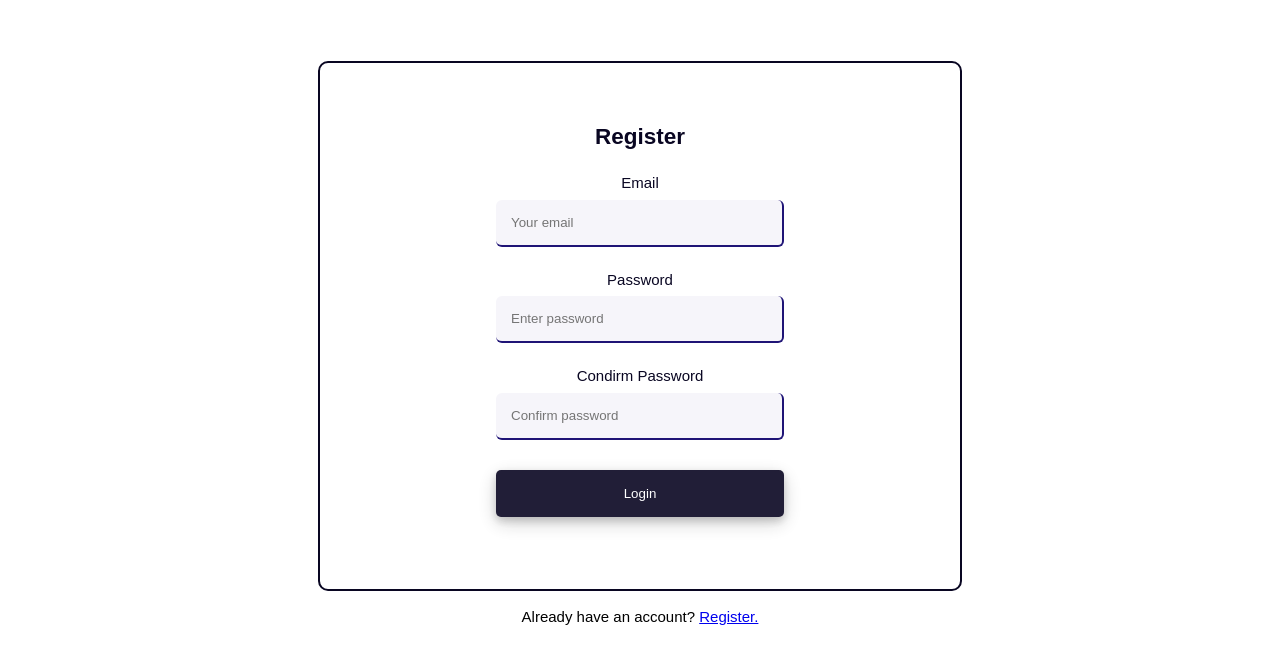
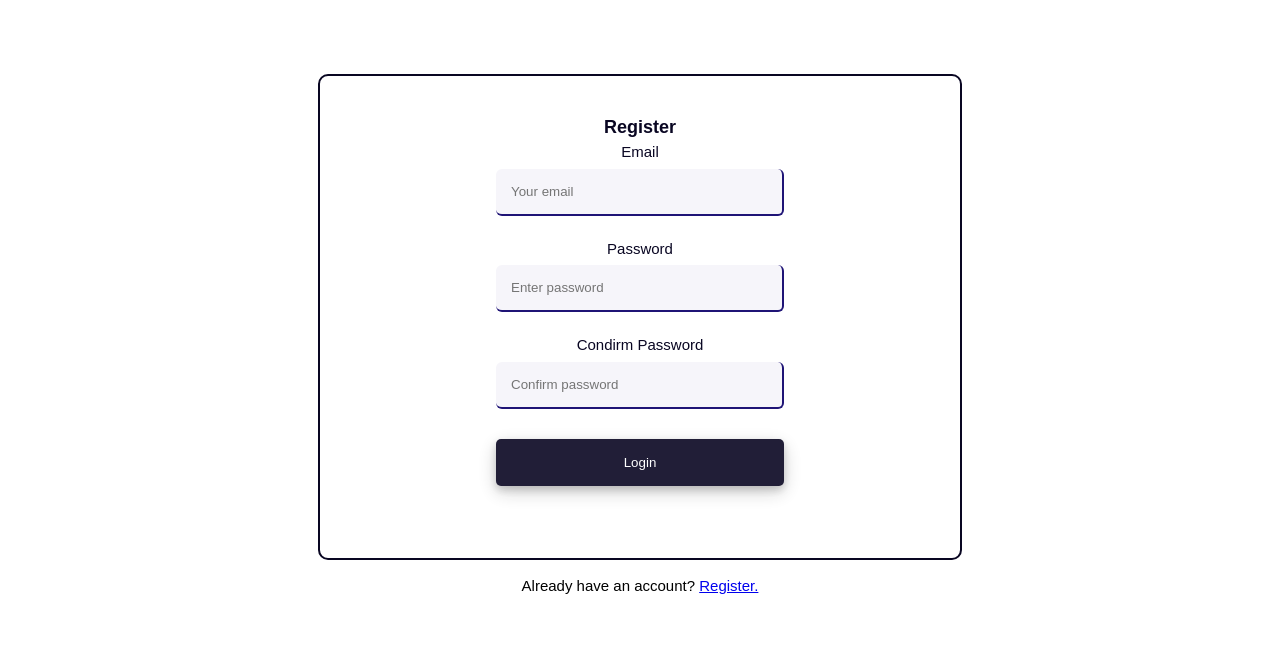
Before and after one commit to ElMonstro/SendIT, a plain HTML site: page UI/registration.html in a window 1280 px wide. Shown: the part 57-720 px from the top of the page. Drawn offline with Linux system fonts and the light colour scheme.

Commit message:
Change heading div

```diff
--- a/UI/registration.html
+++ b/UI/registration.html
@@ -22,10 +22,10 @@
                     </nav>
                 </div>
         </header>
-        <section class="form-content" >
+        <section class="form-content" id="register">
                 <form action="">
                     <div class=cont>
-                        <h1>Register</h1>
+                        <div class="heading">Register</div>
 
 
                         <label for="email">Email</label><br>
```
